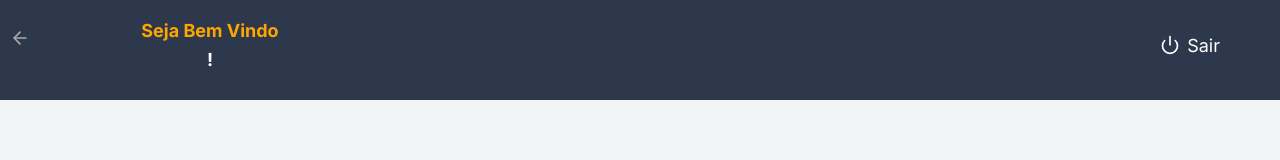
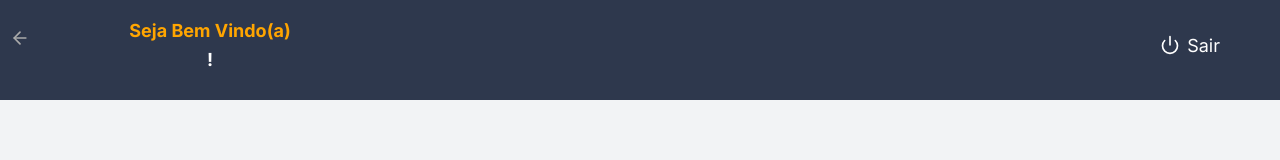
Before and after one commit to tem-saude/desafio-tem, a React (Create React App) app in the folder frontend/: page /register in a window 1280 px wide. Shown: the top 160 px of the page. Built offline with nearby package versions, Linux system fonts and the light colour scheme.

Commit message:
fix: add corrections

```diff
--- a/frontend/src/components/Header/index.tsx
+++ b/frontend/src/components/Header/index.tsx
@@ -11,7 +11,7 @@ const Header: React.FC  = () =>{
       <Container>
       <div>
         <Content>
-          <h1> Seja Bem Vindo <UserName> {userName} ! </UserName></h1>
+          <h1> Seja Bem Vindo(a) <UserName> {userName} ! </UserName></h1>
         </Content>
         <Button/>
       </div>
--- a/frontend/src/pages/Appointment/index.tsx
+++ b/frontend/src/pages/Appointment/index.tsx
@@ -1,4 +1,4 @@
-import React, { FormEvent, useCallback, useState, useEffect } from 'react';
+import React, { FormEvent, useCallback, useState } from 'react';
 import { FiArrowLeft } from 'react-icons/fi';
 import { Link, useHistory, useRouteMatch } from 'react-router-dom';
 import { toast } from 'react-toastify';
@@ -54,7 +54,7 @@ const Appointment:React.FC = () =>{
         appointment_date
       })
       toast.success('Agendamento atualizado com sucesso')
-      history.push('/dashboard')
+      history.push('/home')
     }catch(error){
       toast.error('Não foi possivel realizar o agendamento.')
     }
--- a/frontend/src/pages/Appointment/styles.ts
+++ b/frontend/src/pages/Appointment/styles.ts
@@ -1,6 +1,6 @@
+import { shade } from 'polished';
 import styled from 'styled-components';
-import {shade} from 'polished'
-import * as colors from '../../config/colors'
+import * as colors from '../../config/colors';
 
 export const Container = styled.div`
 height: 100%;
--- a/frontend/src/pages/Appointments/index.tsx
+++ b/frontend/src/pages/Appointments/index.tsx
@@ -1,6 +1,6 @@
 import React, { useCallback, useEffect, useState } from 'react';
-import { FiEdit, FiTrash, FiArrowLeft } from 'react-icons/fi';
-import { useHistory, Link } from 'react-router-dom';
+import { FiArrowLeft, FiEdit, FiTrash } from 'react-icons/fi';
+import { Link, useHistory } from 'react-router-dom';
 import { toast } from 'react-toastify';
 import Header from '../../components/Header';
 import { transformDate } from '../../helpers/transformDateToUTC';
--- a/frontend/src/pages/Appointments/styles.ts
+++ b/frontend/src/pages/Appointments/styles.ts
@@ -1,6 +1,6 @@
 import styled from 'styled-components';
+import * as colors from '../../config/colors';
 
-import * as colors from '../../config/colors'
 
 export const Container = styled.div`
  width:100%;
--- a/frontend/src/pages/Home/index.tsx
+++ b/frontend/src/pages/Home/index.tsx
@@ -1,10 +1,10 @@
 import React from 'react';
 import { Link } from 'react-router-dom';
-import Header from '../../components/Header'
-
 import createAppointmentImage from '../../assets/createAppointment.png';
 import listAppointmentImage from '../../assets/listAppointment.png';
+import Header from '../../components/Header';
 import { Container, Content, LeftContent, RightContent } from './styles';
+
 
 
 
--- a/frontend/src/pages/Register/index.tsx
+++ b/frontend/src/pages/Register/index.tsx
@@ -45,7 +45,7 @@ const Register:React.FC = () =>{
         appointment_date
       })
       toast.success('Agendamento cadastradado com sucesso')
-      history.push('/dashboard')
+      history.push('/home')
     }catch(error){
       toast.error('Não foi possivel realizar o agendamento.')
     }
--- a/frontend/src/pages/Register/styles.ts
+++ b/frontend/src/pages/Register/styles.ts
@@ -1,6 +1,6 @@
+import { shade } from 'polished';
 import styled from 'styled-components';
-import {shade} from 'polished'
-import * as colors from '../../config/colors'
+import * as colors from '../../config/colors';
 
 export const Container = styled.div`
 height: 100%;
--- a/frontend/src/pages/Welcome/index.tsx
+++ b/frontend/src/pages/Welcome/index.tsx
@@ -1,8 +1,8 @@
-import React, { useState,useCallback} from 'react';
-import {useHistory} from 'react-router-dom';
+import React, { useCallback, useState } from 'react';
+import { useHistory } from 'react-router-dom';
 import { toast } from 'react-toastify';
-import {useAuth} from '../../hooks/index'
-import { Container, Title, Error, Content} from './styles';
+import { useAuth } from '../../hooks/index';
+import { Container, Content, Error, Title } from './styles';
 
 const Welcome:React.FC  = () =>{
   const history = useHistory()
@@ -16,7 +16,7 @@ const Welcome:React.FC  = () =>{
       return
     }
 
-    toast.success(`Seja bem vindo ao sistema ${inputText}!`)
+    toast.success(`Seja bem vindo(a) ao sistema ${inputText}!`)
     setInputText('')
     setInputError('')
     addUser(inputText)
--- a/frontend/src/styles/global.ts
+++ b/frontend/src/styles/global.ts
@@ -1,6 +1,6 @@
-import {createGlobalStyle} from 'styled-components';
-import 'react-toastify/dist/ReactToastify.css'
-import * as colors from '../config/colors'
+import 'react-toastify/dist/ReactToastify.css';
+import { createGlobalStyle } from 'styled-components';
+import * as colors from '../config/colors';
 
 
 export default createGlobalStyle`
```
Also changed, not shown: frontend/src/App.tsx (+5 -5 lines), frontend/src/routes/index.tsx (+5 -5 lines).
